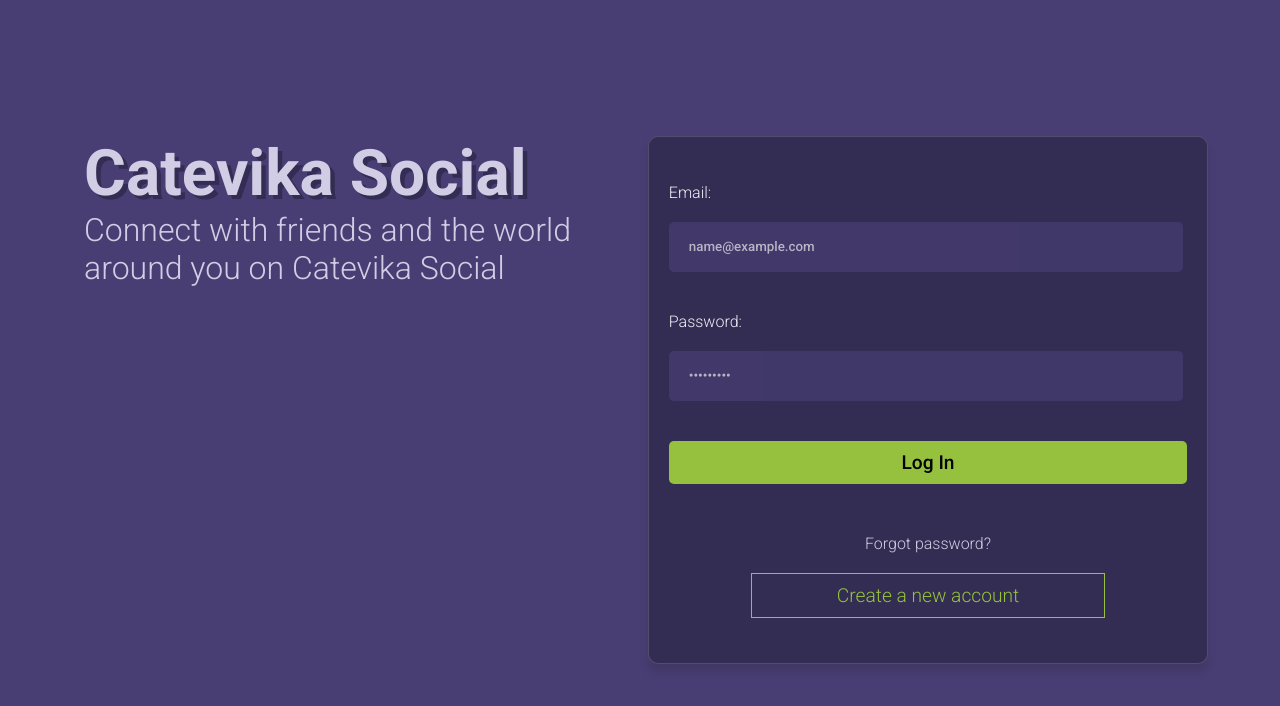
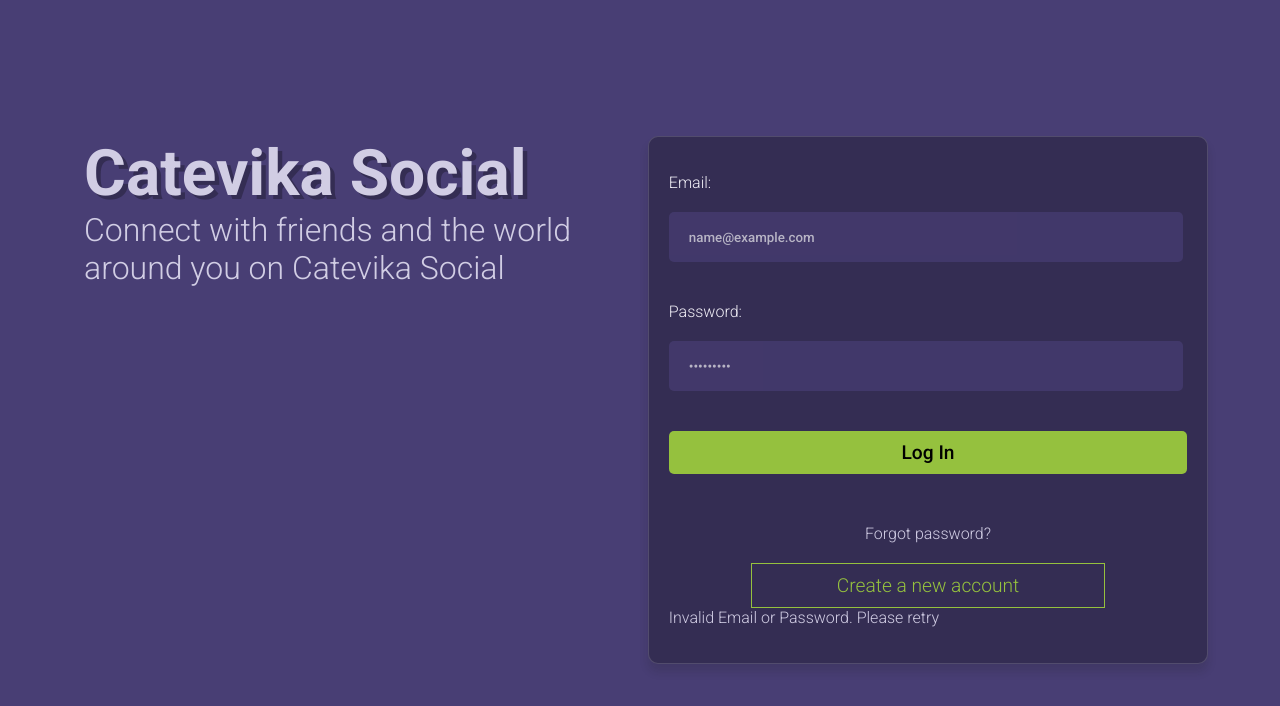
Before and after one commit to Catevika/Lama_Dev_Social-Chat_client, a React (Create React App) app: page /login in a window 1280 px wide. Both pictures are taken after typing "name@example.com", "Sample123" into the empty fields and a click on the button "Log In". Shown: the top 706 px of the page. Built offline with nearby package versions, Linux system fonts and the light colour scheme; no server answers.

Commit message:
Add error to Login page

```diff
--- a/src/pages/login/Login.jsx
+++ b/src/pages/login/Login.jsx
@@ -8,7 +8,7 @@ import './login.css';
 export default function Login() {
 	const email = useRef();
 	const password = useRef();
-	const { isFetching, dispatch } = useContext(AuthContext);
+	const { isFetching, error, dispatch } = useContext(AuthContext);
 
 	const handleSubmit = (e) => {
 		e.preventDefault();
@@ -39,7 +39,7 @@ export default function Login() {
 								ref={email}
 								name='email'
 								type='email'
-								autoComplete='current-email'
+								autoComplete='username'
 								placeholder='Email'
 								required
 								className='login-input'
@@ -75,6 +75,11 @@ export default function Login() {
 								</Link>
 							)}
 						</div>
+						{error ? (
+							<div className='error'>
+								Invalid Email or Password. Please retry
+							</div>
+						) : null}
 					</form>
 				</div>
 			</div>
```
